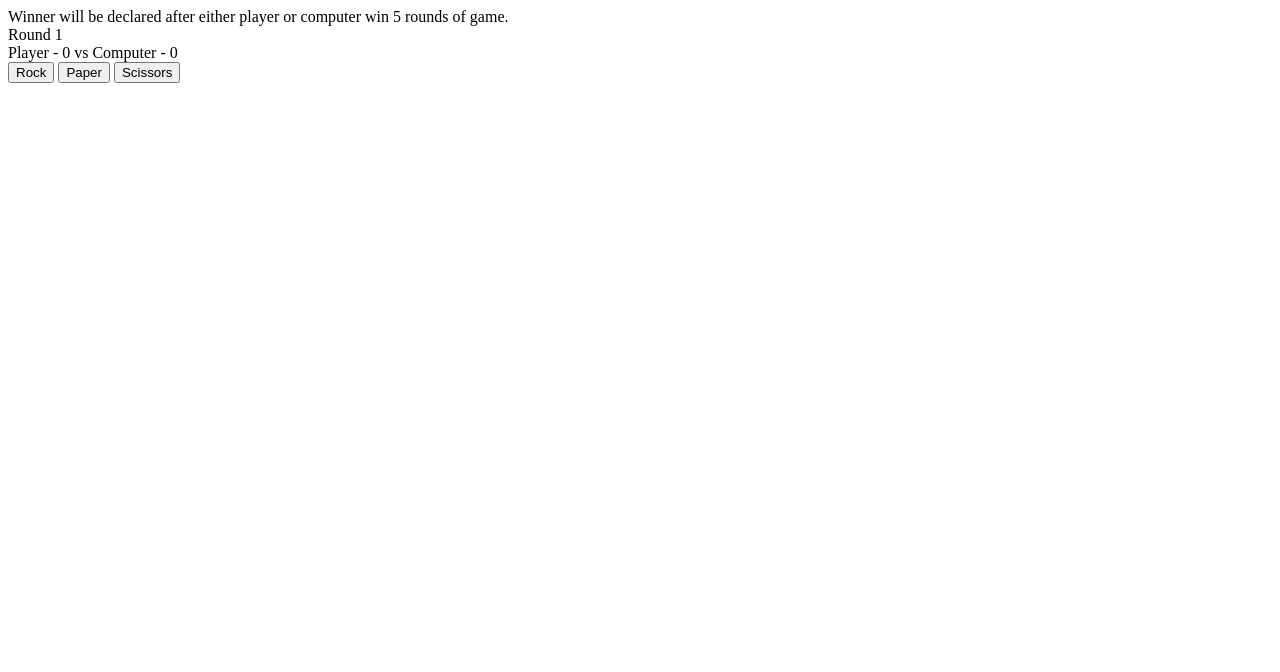
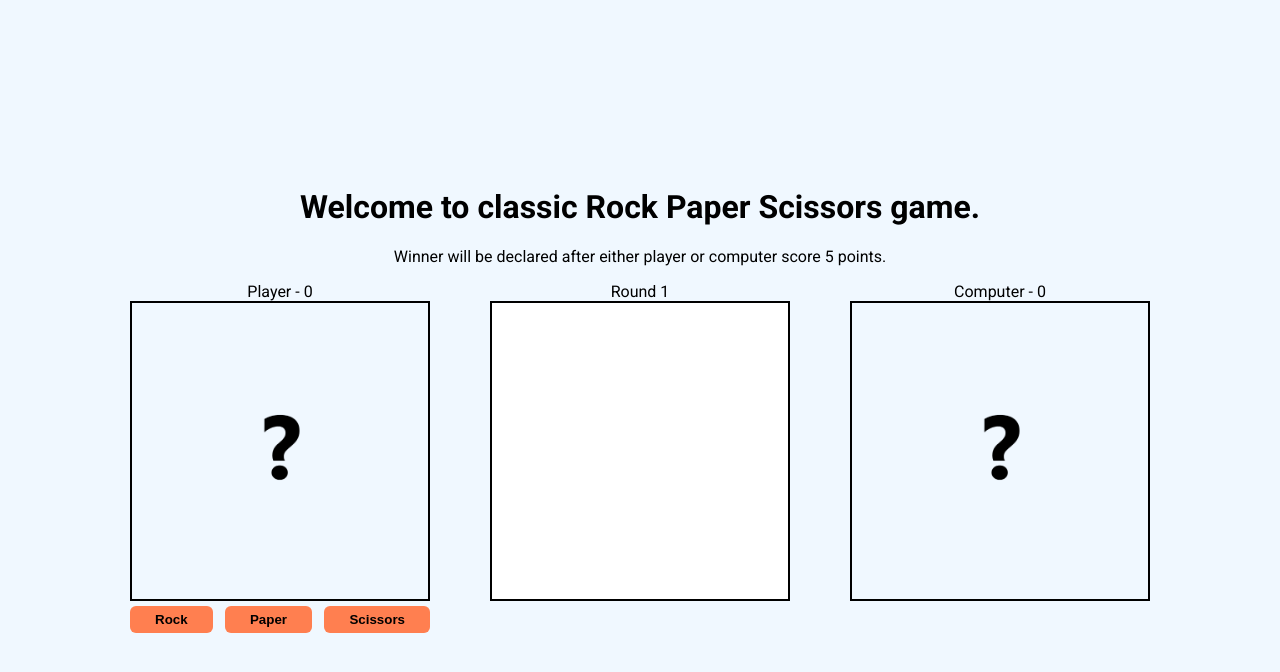
Before and after one commit to cs-sylojos/rock-paper-scissors, a plain HTML site: page index.html in a window 1280 px wide. Drawn offline with Linux system fonts and the light colour scheme.

Commit message:
Add style to the web page

```diff
--- a/index.html
+++ b/index.html
@@ -1,20 +1,46 @@
 <!DOCTYPE html>
 <html lang="en">
+
 <head>
     <meta charset="UTF-8">
     <meta http-equiv="X-UA-Compatible" content="IE=edge">
     <meta name="viewport" content="width=device-width, initial-scale=1.0">
     <title>Rock Paper Scissors</title>
+    <link rel="stylesheet" href="./styles/style.css">
 </head>
+
 <body>
-    <div id="description">Winner will be declared after either player or computer win 5 rounds of game.</div>
-    <div id="round">Round 1</div>
-    <div id="score">Player - 0 vs Computer - 0</div>
-    <div id="winner"></div>
-    <div id="outputContainer"></div>
-    <button id="rock">Rock</button>
-    <button id="paper">Paper</button>
-    <button id="scissors">Scissors</button>
+    <div class="headerContainer">
+        <h1 id="greet">Welcome to classic Rock Paper Scissors game.</h1>
+        <div id="description">
+            <p>Winner will be declared after either player or computer score 5 points.</p>
+        </div>
+        <div id="winner"></div>
+    </div>
+    <div class="bodyContainer">
+        <div class="playerContainer">
+            <div id="playerScore">Player - 0</div>
+            <div id="playerChoiceImage">
+                <img src="./images/question_mark.png" alt="Question mark">
+            </div>
+            <div class="buttonContainer">
+                <button id="rock">Rock</button>
+                <button id="paper">Paper</button>
+                <button id="scissors">Scissors</button>
+            </div>
+        </div>
+        <div class="resultContainer">
+            <div id="round">Round 1</div>
+            <div id="outputContainer"></div>
+        </div>
+        <div class="computerContainer">
+            <div id="computerScore">Computer - 0</div>
+            <div id="computerChoiceImage">
+                <img src="./images/question_mark.png" alt="Question mark">
+            </div>
+        </div>
+    </div>
     <script src="./scripts/main.js"></script>
 </body>
+
 </html>
--- /dev/null
+++ b/styles/style.css
@@ -0,0 +1,62 @@
+@import url('https://fonts.googleapis.com/css2?family=Roboto:wght@400;700&display=swap');
+
+* {
+    box-sizing: border-box;
+}
+
+body {
+    display: flex;
+    flex-direction: column;
+    justify-content: center;
+    align-items: center;
+    min-height: 100vh;
+    margin: 0;
+    background-color: aliceblue;
+    font-family: 'Roboto', sans-serif;
+}
+
+.bodyContainer {
+    display: flex;
+    justify-content: center;
+    gap: 60px;
+}
+
+#round, #playerScore, #computerScore, .headerContainer {
+    text-align: center;
+}
+
+#outputContainer {
+    height: 300px;
+    width: 300px;
+    margin: auto;
+    background-color: white;
+    border: 2px solid black;
+}
+
+#playerChoiceImage, #computerChoiceImage {
+    height: 300px;
+    width: 300px;
+    border: 2px solid black;
+    display: flex;
+    justify-content: center;
+    align-items: center;
+}
+
+img {
+    max-width: 100%;
+    max-height: 100%;
+}
+
+.buttonContainer {
+    display: flex;
+    justify-content: space-between;
+    margin-top: 5px;
+}
+
+#rock, #paper, #scissors {
+    border-radius: 6px;
+    border-style: none;
+    background-color: coral;
+    padding: 6px 25px;
+    font-weight: 800;
+}
```
Also changed, not shown: images/question_mark.png (added).
